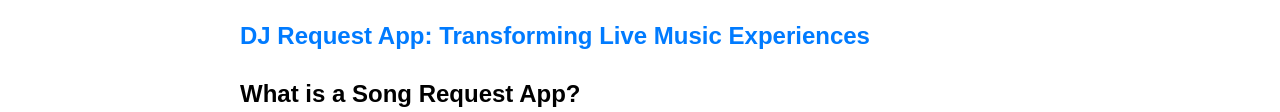
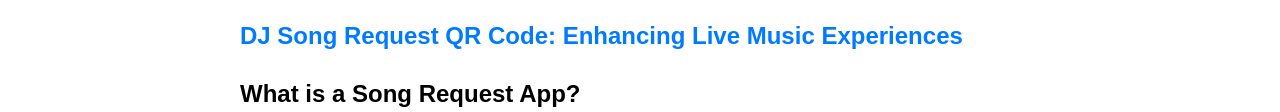
Before and after one commit to itssamnick/djfy, a plain HTML site: page index.html in a window 1280 px wide. Shown: the part 759-871 px from the top of the page. Drawn offline with Linux system fonts and the light colour scheme.

Commit message:
Update index.html

```diff
--- a/index.html
+++ b/index.html
@@ -57,7 +57,7 @@
  <img src="https://i.postimg.cc/HL3WdK74/gallery-4.png" alt="djfy.png" style="max-width: 100%; height: auto;">
 </div>
 
-<h2> <a href="https://djfyapp.netlify.app/">DJ Request App: Transforming Live Music Experiences</a></h2>
+<h2> <a href="https://alex-payne1.gitlab.io/djfyapp/">DJ Song Request QR Code: Enhancing Live Music Experiences</a></h2>
 
 <h2>What is a Song Request App?</h2>
 
```
